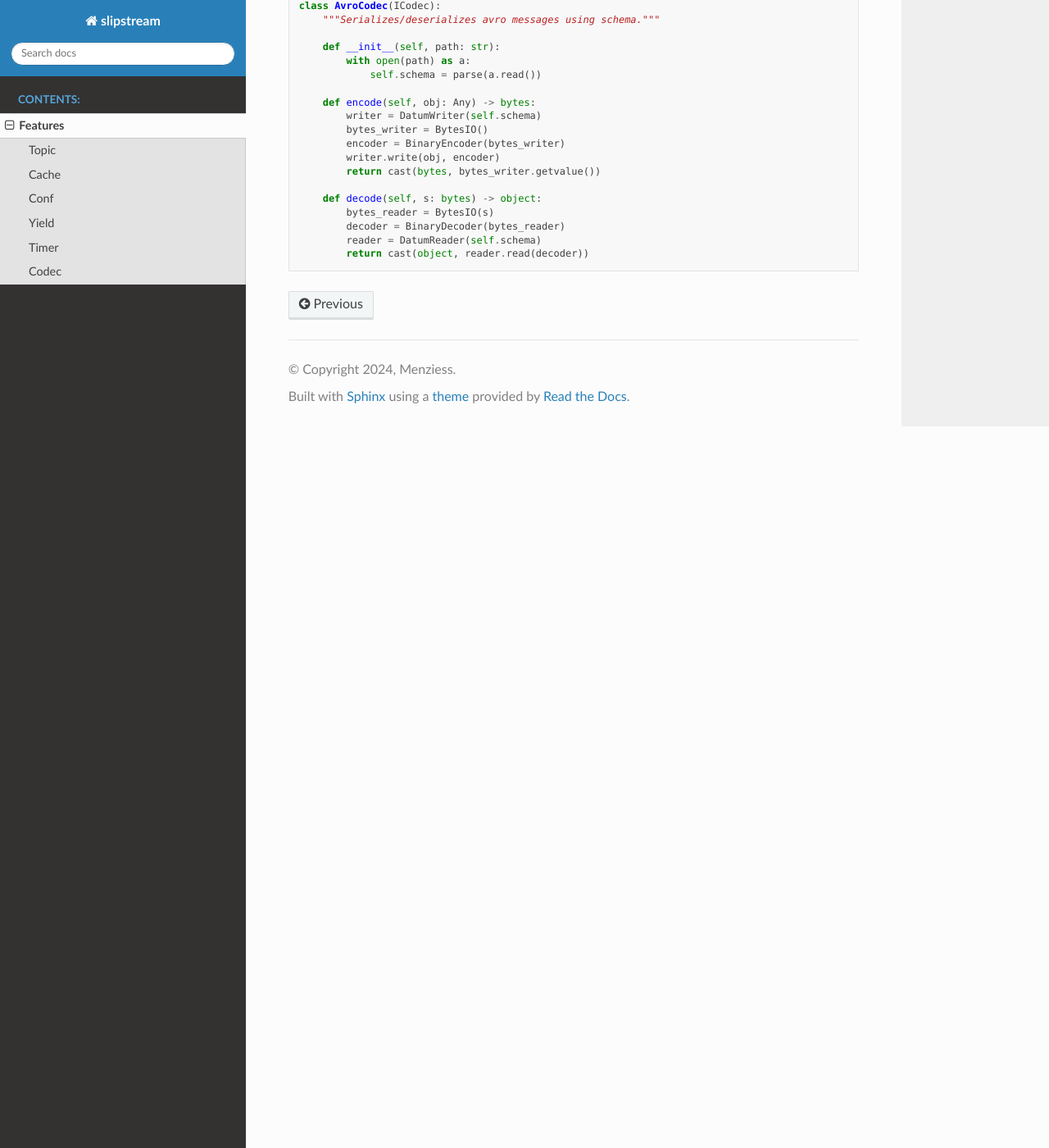
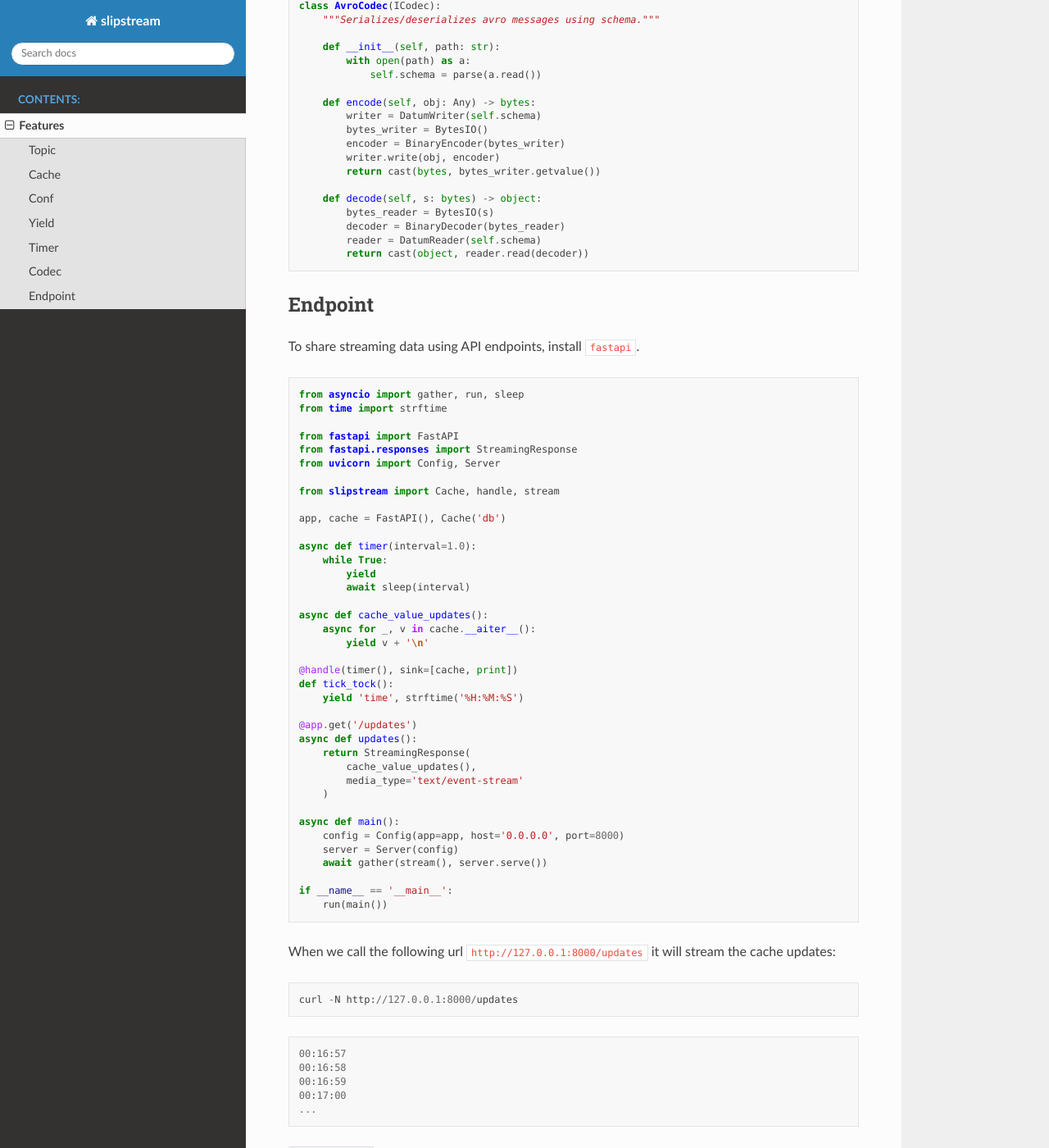
Before and after one commit to Menziess/slipstream-async, a Sphinx documentation site: the page built from docs/source/features.rst, in a window 1280 px wide and 1400 px high, scrolled down 3884 px. Shown: the whole window at 82% size. Built offline with Sphinx 7.4.7 and the Read the Docs theme 3.1.0, drawn with Linux system fonts in a browser that asks for light colours; pages that are not in the unit, such as notebooks, are missing from menus.

Commit message:
Add endpoint example to docs.

```diff
--- a/docs/source/features.rst
+++ b/docs/source/features.rst
@@ -230,3 +230,63 @@ Custom codecs can be created using ``ICodec``:
             decoder = BinaryDecoder(bytes_reader)
             reader = DatumReader(self.schema)
             return cast(object, reader.read(decoder))
+
+Endpoint
+--------
+
+To share streaming data using API endpoints, install ``fastapi``.
+
+::
+
+    from asyncio import gather, run, sleep
+    from time import strftime
+
+    from fastapi import FastAPI
+    from fastapi.responses import StreamingResponse
+    from uvicorn import Config, Server
+
+    from slipstream import Cache, handle, stream
+
+    app, cache = FastAPI(), Cache('db')
+
+    async def timer(interval=1.0):
+        while True:
+            yield
+            await sleep(interval)
+
+    async def cache_value_updates():
+        async for _, v in cache.__aiter__():
+            yield v + '\n'
+
+    @handle(timer(), sink=[cache, print])
+    def tick_tock():
+        yield 'time', strftime('%H:%M:%S')
+
+    @app.get('/updates')
+    async def updates():
+        return StreamingResponse(
+            cache_value_updates(),
+            media_type='text/event-stream'
+        )
+
+    async def main():
+        config = Config(app=app, host='0.0.0.0', port=8000)
+        server = Server(config)
+        await gather(stream(), server.serve())
+
+    if __name__ == '__main__':
+        run(main())
+
+When we call the following url ``http://127.0.0.1:8000/updates`` it will stream the cache updates:
+
+::
+
+    curl -N http://127.0.0.1:8000/updates
+
+::
+
+    00:16:57
+    00:16:58
+    00:16:59
+    00:17:00
+    ...
```
